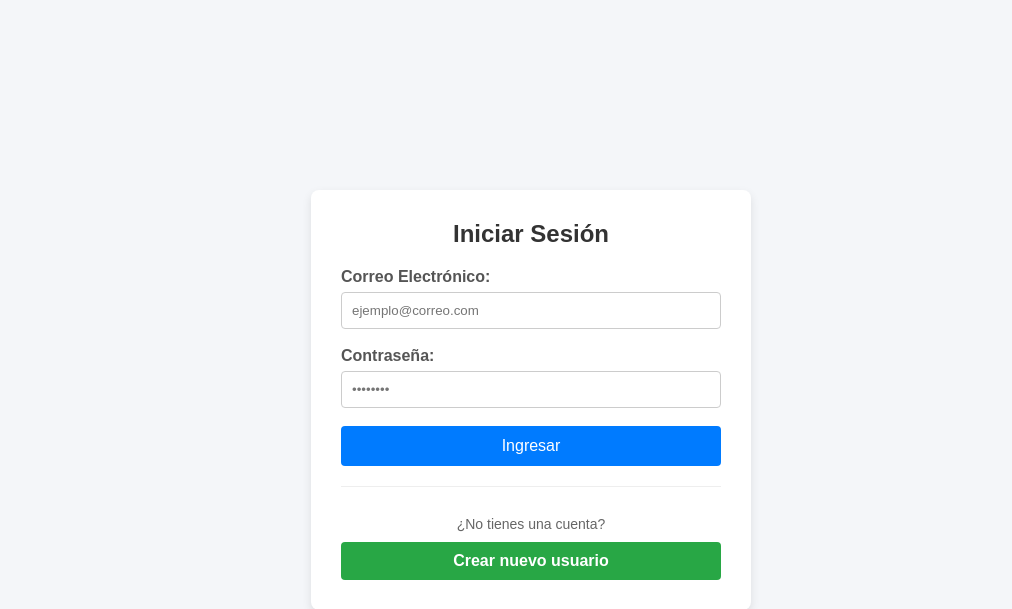
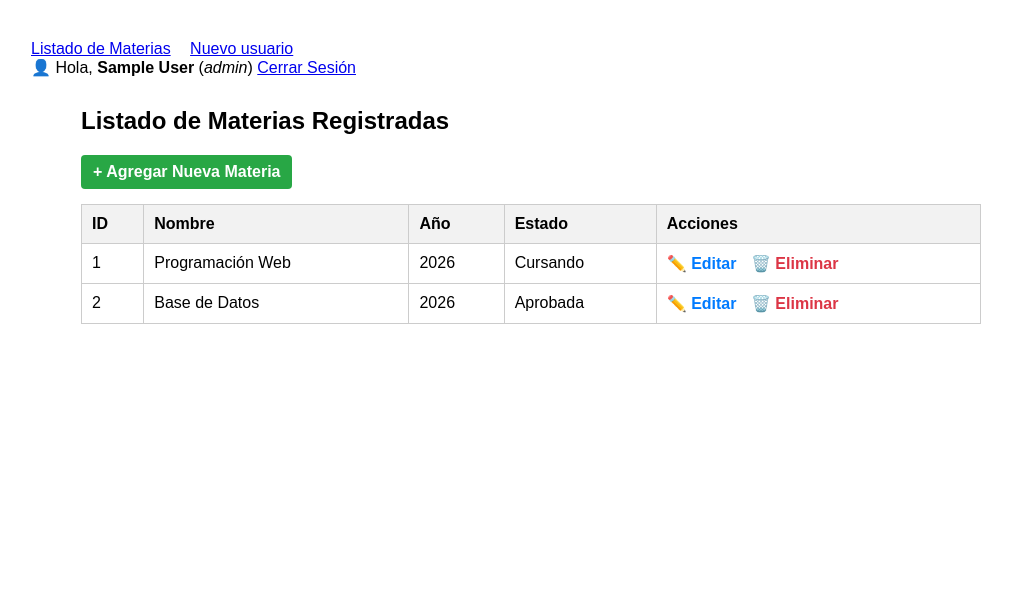
Before and after one commit to RocioEnriquez22/ProyectoListadoMateriasCRUD, a PHP site: page / in a window 1280 px wide. Shown: the top 609 px of the page, without its empty margins (109-1121 px from the left). Run offline with PHP 8.4, Linux system fonts and the light colour scheme; the visitor is signed in with stand-in values (Sample User, id 1); data comes from the database, SQL or seed files in the repository.

Commit message:
agregado de crearMateria.php (falta edit)

```diff
--- a/controllers/MateriaController.php
+++ b/controllers/MateriaController.php
@@ -1,12 +1,98 @@
 <?php
 require_once __DIR__ . "/../config/database.php";
 require_once __DIR__ . "/../models/Materia.php";
-//require_once __DIR__ . "/../models/";
 
-class Materia{
+class MateriaController{
     private $materiaModel;
 
+    public function __construct(){
+        global $conexion;
+        $this->materiaModel = new MateriaModel($conexion);
+    }
 
+    private function requireLogin(){
+        if (session_status() === PHP_SESSION_NONE) {
+            session_start();
+        }
+        if (!isset($_SESSION['usuario_id'])) {
+            header("Location: index.php?action=login");
+            exit;
+        }
+    }
+
+    private function requireAdmin(){
+        $this->requireLogin();
+        if($_SESSION['usuario_rol'] !=='admin'){
+            http_response_code(403);
+            die("Acceso no permitido: No tiene permisos de Administrador");
+        }
+    }
+
+    //Para mostrar el listado de users logueados
+    public function index(){
+        $this->requireLogin();
+        $materias=$this->materiaModel->getAll();
+
+        require __DIR__."/../views/users/index.php";
+    }
+
+    public function create() {
+        $this->requireAdmin();
+        $estados = $this->materiaModel->getEstados();
+        require __DIR__ . "/../views/materias/crearMateria.php";
+    }
+
+    public function store() {
+        $this->requireAdmin();
+        $nombre   = trim($_POST['nombre'] ?? '');
+        $año      = (int)($_POST['año'] ?? 0);
+        $idEstado = (int)($_POST['idEstado'] ?? 0);
+
+        if ($nombre !== '' && $año > 0 && $idEstado > 0) {
+            $this->materiaModel->create($nombre, $año, $idEstado);
+        }
+        header("Location: index.php?action=index");
+        exit;
+    }
+
+    // Formulario de edición (Solo Admin)
+    public function edit() {
+        $this->requireAdmin();
+        $id = (int)($_GET['id'] ?? 0);
+        $materia = $this->materiaModel->getById($id);
+        $estados = $this->materiaModel->getEstados();
+
+        if (!$materia) {
+            header("Location: index.php?action=index");
+            exit;
+        }
+        require __DIR__ . "/../views/materias/edit.php";
+    }
+
+    public function update() {
+        $this->requireAdmin();
+        $id       = (int)($_POST['idMateria'] ?? 0);
+        $nombre   = trim($_POST['nombre'] ?? '');
+        $año      = (int)($_POST['año'] ?? 0);
+        $idEstado = (int)($_POST['idEstado'] ?? 0);
+
+        if ($id > 0 && $nombre !== '' && $año > 0 && $idEstado > 0) {
+            $this->materiaModel->update($id, $nombre, $año, $idEstado);
+        }
+        header("Location: index.php?action=index");
+        exit;
+    }
+
+    // Borrado lógico (Solo Admin)
+    public function delete() {
+        $this->requireAdmin();
+        $id = (int)($_GET['id'] ?? 0);
+        if ($id > 0) {
+            $this->materiaModel->deleteLogico($id);
+        }
+        header("Location: index.php?action=index");
+        exit;
+    }
 
 
 }
--- a/models/Materia.php
+++ b/models/Materia.php
@@ -1,5 +1,7 @@
 <?php
-class Materia{
+
+class MateriaModel{
+
     private $db;
 
     public function __construct ($conexion){
@@ -39,6 +41,12 @@
         return $stmt->execute([$nombre, $año, $idEstado, $id]);
     }
 
+    public function getEstados() {
+        $stmt = $this->db->prepare("SELECT * FROM estado ORDER BY nombre ASC");
+        $stmt->execute();
+        return $stmt->fetchAll(PDO::FETCH_ASSOC);
+    }
+
     public function deleteLogico($id) {
 
         $sql = "UPDATE materia SET idEstado = (
--- a/views/layouts/header.php
+++ b/views/layouts/header.php
@@ -1,3 +1,9 @@
+<?php
+if (session_status() === PHP_SESSION_NONE) {
+    session_start();
+}
+?>
+
 <!DOCTYPE html>
 <html lang="es">
     <head>
@@ -47,6 +53,15 @@
 </head>
 <body>
     <nav>
-        <a href="index.php?action=index">Listado</a>
+        <a href="index.php?action=index">Listado de Materias</a>
         <a href="index.php?action=create">Nuevo usuario</a>
+        <?php if (isset($_SESSION['usuario_id'])): ?>
+        <div class="user-panel">
+            👤 Hola, <strong><?= htmlspecialchars($_SESSION['usuario_nombre'] ?? 'Usuario') ?></strong>
+            (<em><?= htmlspecialchars($_SESSION['usuario_rol'] ?? 'común') ?></em>)
+
+            <!-- Botón de Cerrar Sesión (Visible para todo usuario logueado) -->
+            <a href="index.php?action=logout" class="btn-logout">Cerrar Sesión</a>
+        </div>
+    <?php endif; ?>
     </nav>
--- /dev/null
+++ b/views/users/index.php
@@ -0,0 +1,56 @@
+<?php require __DIR__ . "/../layouts/header.php"; ?>
+
+<div style="max-width: 900px; margin: 20px auto; font-family: Arial, sans-serif;">
+    <h2>Listado de Materias Registradas</h2>
+
+    <!-- Botón visible solo para Administradores -->
+    <?php if (isset($_SESSION['usuario_rol']) && $_SESSION['usuario_rol'] === 'admin'): ?>
+        <a href="index.php?action=create" style="display: inline-block; background: #28a745; color: white; padding: 8px 12px; text-decoration: none; border-radius: 4px; margin-bottom: 15px; font-weight: bold;">
+            + Agregar Nueva Materia
+        </a>
+    <?php endif; ?>
+
+    <table border="1" cellpadding="10" cellspacing="0" style="width: 100%; border-collapse: collapse;">
+        <thead>
+            <tr style="background-color: #f2f2f2;">
+                <th>ID</th>
+                <th>Nombre</th>
+                <th>Año</th>
+                <th>Estado</th>
+                <?php if (isset($_SESSION['usuario_rol']) && $_SESSION['usuario_rol'] === 'admin'): ?>
+                    <th>Acciones</th>
+                <?php endif; ?>
+            </tr>
+        </thead>
+        <tbody>
+            <?php if (!empty($materias)): ?>
+                <?php foreach ($materias as $m): ?>
+                    <tr>
+                        <td><?= htmlspecialchars($m['idMateria']) ?></td>
+                        <td><?= htmlspecialchars($m['nombre']) ?></td>
+                        <td><?= htmlspecialchars($m['año']) ?></td>
+                        <td><?= htmlspecialchars($m['estado_nombre']) ?></td>
+
+                        <!-- Columna de Acciones solo para Administradores -->
+                        <?php if (isset($_SESSION['usuario_rol']) && $_SESSION['usuario_rol'] === 'admin'): ?>
+                            <td>
+                                <a href="index.php?action=edit&id=<?= $m['idMateria'] ?>" style="color: #007bff; text-decoration: none; font-weight: bold; margin-right: 10px;">
+                                    ✏️ Editar
+                                </a>
+                                <a href="index.php?action=delete&id=<?= $m['idMateria'] ?>" onclick="return confirm('¿Desea cambiar el estado de la materia a inactivo?');" style="color: #dc3545; text-decoration: none; font-weight: bold;">
+                                    🗑️ Eliminar
+                                </a>
+                            </td>
+                        <?php endif; ?>
+                    </tr>
+                <?php endforeach; ?>
+            <?php else: ?>
+                <tr>
+                    <td colspan="<?= ($_SESSION['usuario_rol'] === 'admin') ? '5' : '4' ?>" style="text-align: center;">No hay materias activas disponibles.</td>
+                </tr>
+            <?php endif; ?>
+        </tbody>
+    </table>
+</div>
+
+<?php require __DIR__ . "/../layouts/footer.php"; ?>
```
Also changed, not shown: public/index.php (+21 -7 lines), views/materias/crearMateria.php (added, +43 -0 lines).
